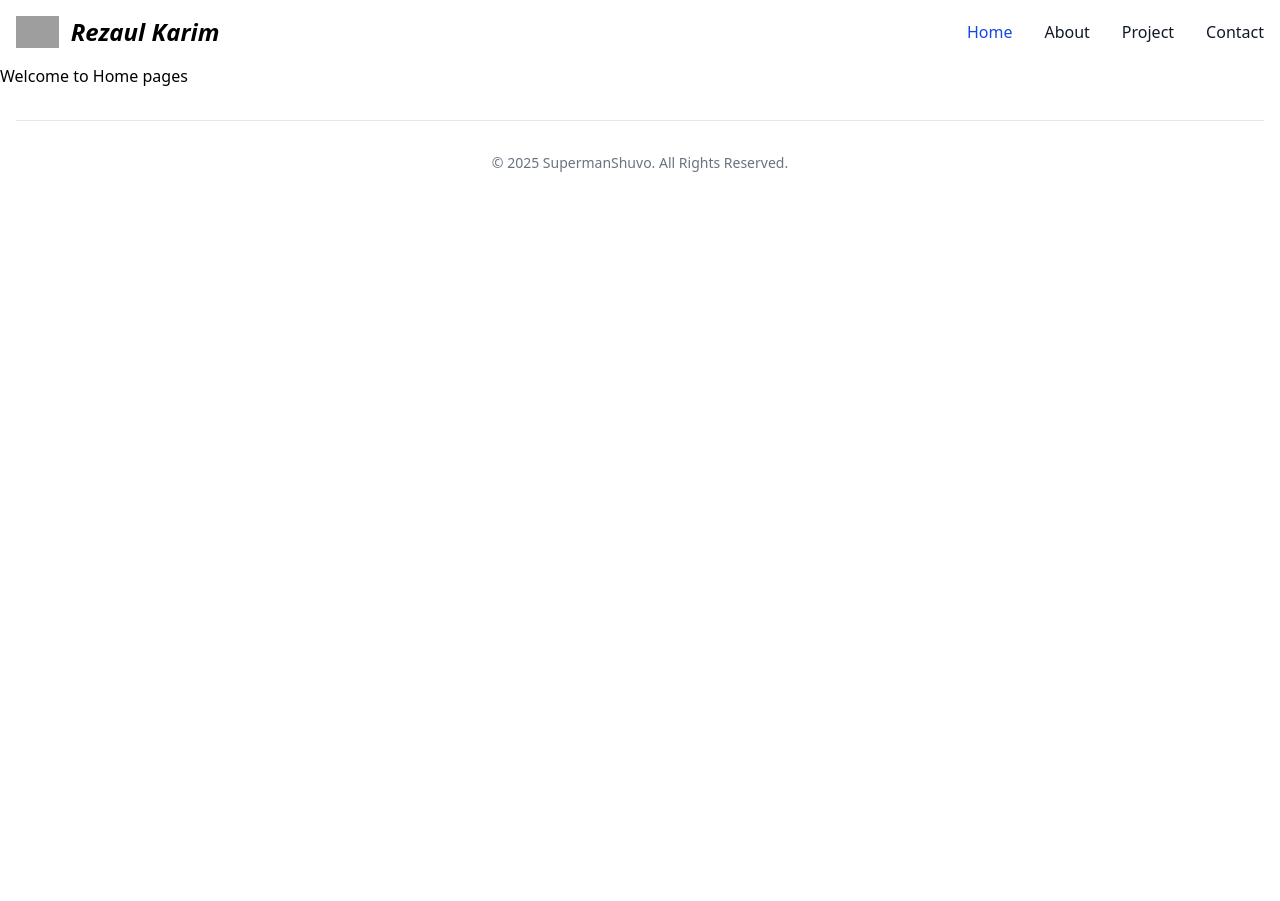
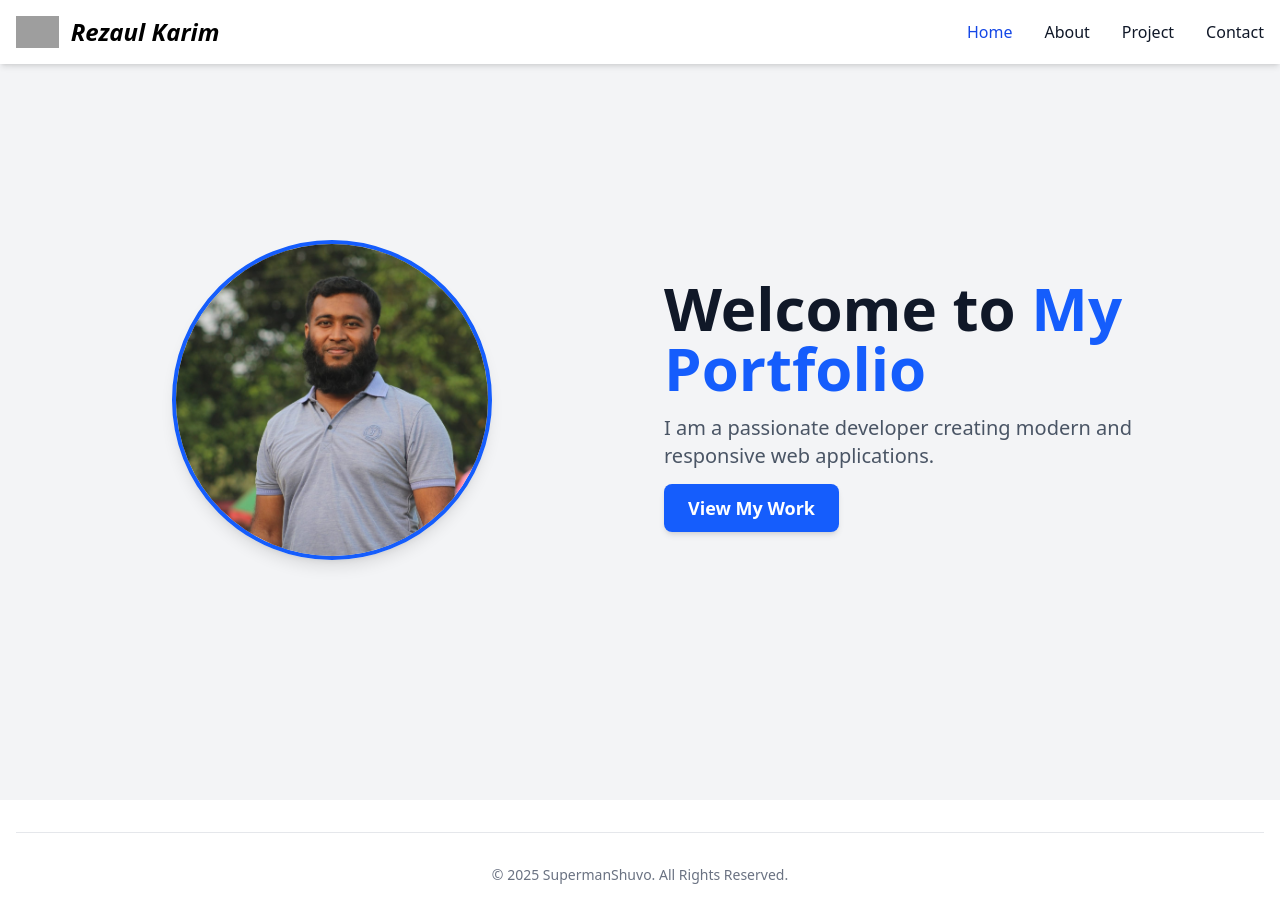
Before and after one commit to mdrezaulkarim38/myPortfolio, a React (Vite) app in the folder portfolio/: page / in a window 1280 px wide. Before the commit the page ends 800 px from the top, so only its background shows below. Built offline with nearby package versions, Linux system fonts and the light colour scheme; grey boxes are pictures that could not be loaded.

Commit message:
Now Home is done

```diff
--- a/portfolio/src/components/Header.tsx
+++ b/portfolio/src/components/Header.tsx
@@ -1,19 +1,17 @@
 import { useState } from "react";
-import Logo from "../assets/Portfolio.svg"
+import Logo from "../assets/Portfolio.svg";
+
 const Header = () => {
   const [isOpen, setIsOpen] = useState(false);
+
   return (
-        <nav className="bg-white border-gray-200">
+    <nav className="bg-white border-gray-200 fixed top-0 left-0 w-full z-50 shadow-md">
       <div className="max-w-screen-xl flex flex-wrap items-center justify-between mx-auto p-4">
         <a
           href="https://flowbite.com/"
           className="flex items-center space-x-3 rtl:space-x-reverse"
         >
-            <img
-              src={Logo}
-              className="h-8"
-              alt="Flowbite Logo"
-            />
+          <img src={Logo} className="h-8" alt="Flowbite Logo" />
           <span className="self-center italic text-2xl font-semibold whitespace-nowrap">
             Rezaul Karim
           </span>
@@ -41,9 +39,10 @@ const Header = () => {
             />
           </svg>
         </button>
-
         <div
-            className={`w-full md:block md:w-auto ${isOpen ? "block" : "hidden"}`}
+          className={`absolute top-full left-0 w-full bg-white shadow-md md:static md:w-auto md:shadow-none md:flex ${
+            isOpen ? "block" : "hidden"
+          }`}
         >
           <ul className="font-medium flex flex-col p-4 md:p-0 mt-4 border border-gray-100 rounded-lg bg-gray-50 md:flex-row md:space-x-8 rtl:space-x-reverse md:mt-0 md:border-0 md:bg-white">
             <li>
@@ -84,6 +83,6 @@ const Header = () => {
       </div>
     </nav>
   );
-}
+};
 
 export default Header;
--- a/portfolio/src/pages/Home.tsx
+++ b/portfolio/src/pages/Home.tsx
@@ -1,9 +1,36 @@
+import ProfolioImage from "./../assets/supermanshuvo.jpg";
+
 function Home() {
-    return (
-        <div>
-            <h1>Welcome to Home pages</h1>
+  return (
+    <section className="flex flex-col md:flex-row items-center justify-center min-h-screen bg-gray-100 text-center p-6">
+      {/* Left Side: Image */}
+      <div className="w-full md:w-1/2 flex justify-center">
+        <img
+          src={ProfolioImage}
+          alt="Profile"
+          className="w-60 h-60 md:w-80 md:h-80 object-cover rounded-full shadow-lg border-4 border-blue-600"
+        />
+      </div>
+
+      {/* Right Side: Text Content */}
+      <div className="w-full md:w-1/2 mt-6 md:mt-0 md:text-left px-6">
+        <h1 className="text-4xl font-extrabold text-gray-900 sm:text-5xl md:text-6xl">
+          Welcome to <span className="text-blue-600">My Portfolio</span>
+        </h1>
+        <p className="mt-4 text-lg text-gray-600 sm:text-xl">
+          I am a passionate developer creating modern and responsive web applications.
+        </p>
+        <div className="mt-6">
+          <a
+            href="#projects"
+            className="px-6 py-3 text-lg font-semibold text-white bg-blue-600 rounded-lg shadow-md hover:bg-blue-700 transition duration-300"
+          >
+            View My Work
+          </a>
         </div>
-    );
+      </div>
+    </section>
+  );
 }
 
 export default Home;
```
Lines whose indentation alone changed are shown as unchanged.
